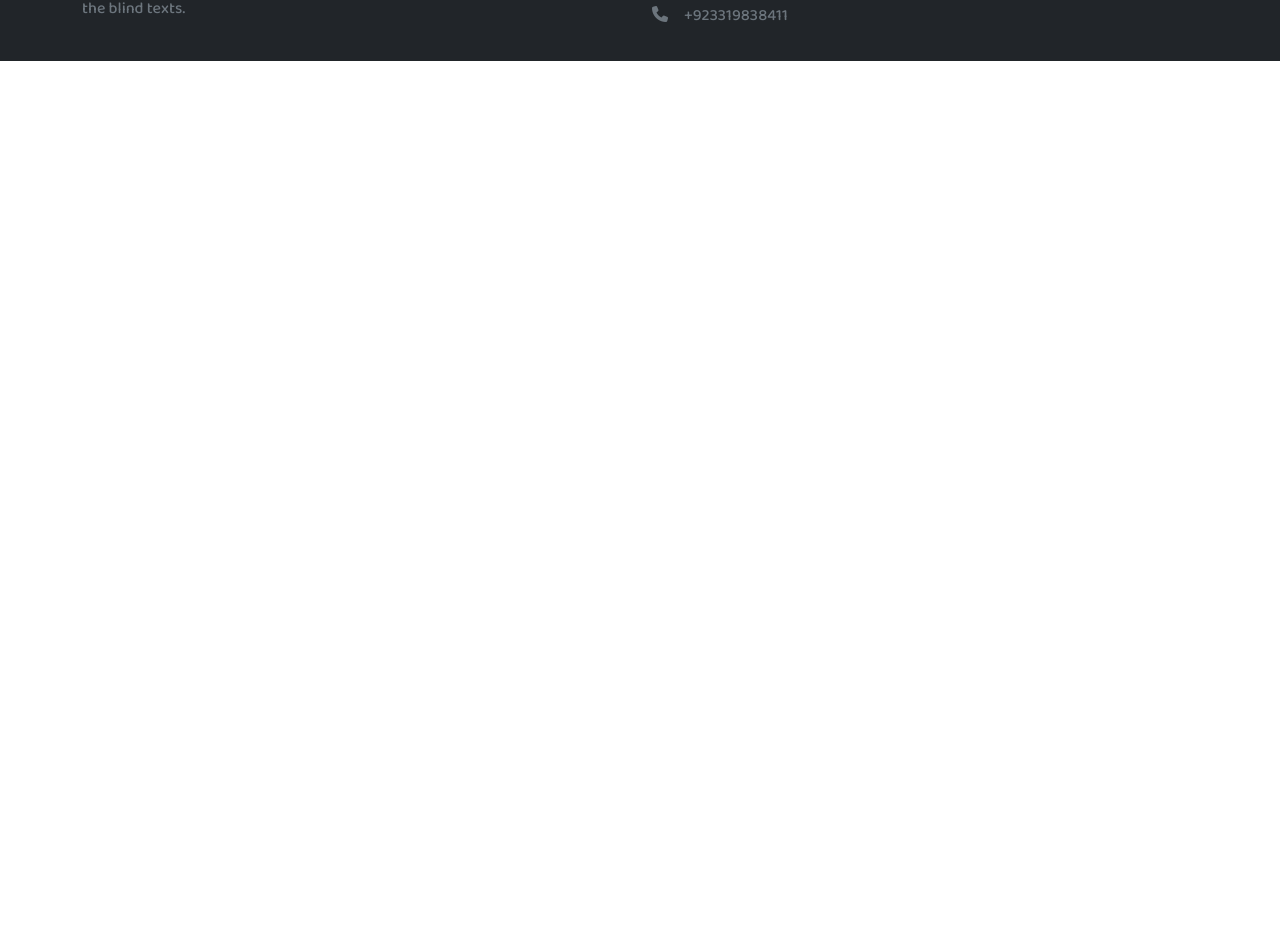
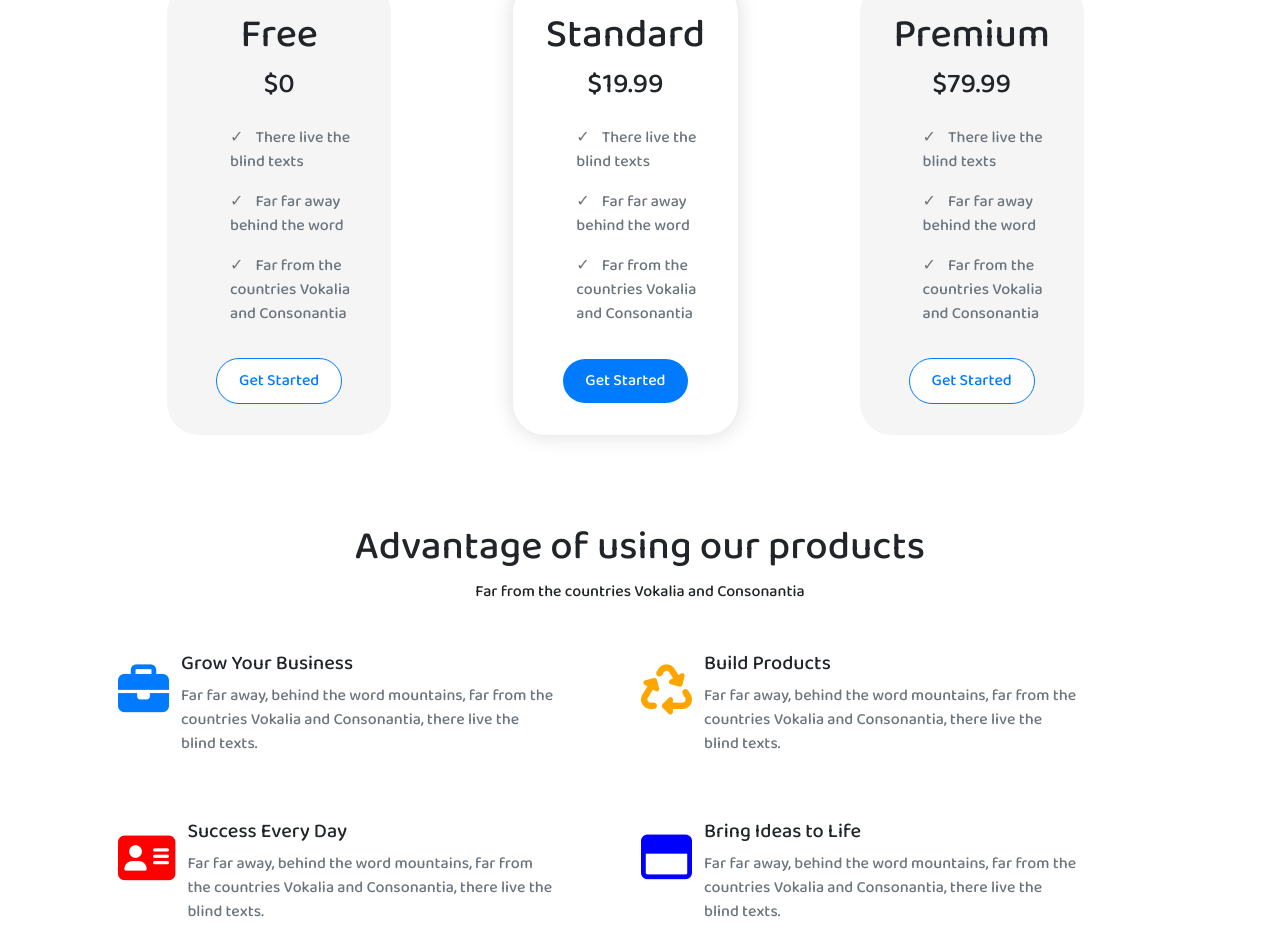
Before and after one commit to talhasaeed22/launchClone, a React (Create React App) app: page /Pricing in a window 1280 px wide. Shown: the part 320-1272 px from the top of the page. Before the commit the page ends 800 px from the top, so only its background shows below. Built offline with nearby package versions, Linux system fonts and the light colour scheme; a web font is replaced by a local one.

Commit message:
all modules

```diff
--- a/src/App.css
+++ b/src/App.css
@@ -63,3 +63,72 @@
   margin: 0px;
   }
 }
+
+
+
+/* //pricing CSS */
+
+.pricing-button{
+  display: block;
+  margin: auto;
+  border-radius: 32px;
+  border: 1px solid #007bff;
+  color: #007bff;
+  background-color: white;
+  padding: 10px 22px;
+}
+.pricing-button:hover{
+  background-color: #007bff;
+  color: white;
+}
+#pricing-button-mid:hover{
+  background-color: #6f9ccc;
+  color: white;
+}
+#pricing-button-mid{
+  border: none;
+  color: white;
+  background-color: #007bff;
+}
+.priceBox{
+  padding: 31px;
+  /* border: 1px solid #007bff; */
+  background-color: whitesmoke;
+  margin: 41px 61px;
+  width: 21%;
+  border-radius: 32px;
+}
+
+
+
+/* //Contact CSS */
+
+#footer2 {
+  text-align: center;
+
+  display: flex;
+}
+#footer2 .form {
+  display: flex;
+  flex-direction: column;
+  margin: 0px auto;
+  width: 50%;
+  /* padding: 4px 206px; */
+  text-align: center;
+}
+#footer2 .form input {
+  margin: 14px;
+  height: 24px;
+  background: transparent;
+  border-bottom-width: 1px;
+  border-top: none;
+  border-left: none;
+  border-right: none;
+  align-content: center;
+  color: white;
+  font-size: 1rem;
+
+}
+#footer2 .form input:focus {
+  outline: none;
+}
--- a/src/App.js
+++ b/src/App.js
@@ -8,6 +8,9 @@ import {
   Route,
   Routes
 } from "react-router-dom";
+import Pricing from './Components/Pricing';
+import About from './Components/About';
+import Contact from './Components/Contact';
 
 
 function App() {
@@ -20,6 +23,12 @@ function App() {
           </Route>
           <Route exact path="/Features" element={<Features/>}>
           </Route>
+          <Route exact path="/Pricing" element={<Pricing/>}>
+          </Route>
+          <Route exact path="/About" element={<About/>}>
+          </Route>
+          <Route exact path="/Contact" element={<Contact/>}>
+          </Route>
         </Routes>
           <Footer/>
       </Router>
--- /dev/null
+++ b/src/Components/About.js
@@ -0,0 +1,30 @@
+import React from 'react'
+import about from '../img/about.svg'
+
+const About = () => {
+  return (
+    <>
+        <div className="container my-5">
+            <div className="row">
+                <div className="col-md-8">
+                    <img src={about} className="img-thumbnail" alt="" />
+                </div>
+                <div className="col-md-4">
+                    <div style={{padding:'61px 8px'}} className="about d-flex flex-column">
+                        <h1 style={{ fontSize: '4rem' }}>About Us</h1>
+                        <p>Far far away, behind the word mountains, far from the countries Vokalia and Consonantia, there live the blind texts. Separated they live in Bookmarksgrove right at the coast</p>
+                        <p>Separated they live in Bookmarksgrove right at the coast of the Semantics, a large language ocean. A small river named Duden flows by their place and supplies it with the necessary regelialia.</p>
+                        <ol id='ul' >
+                            <li className='text-muted my-3'>There live the blind texts</li>
+                            <li className='text-muted my-3'>Far far away behind the word</li>
+                            <li className="text-muted my-3">Their place and supplies</li>
+                        </ol>
+                    </div>
+                </div>
+            </div>
+        </div>
+    </>
+  )
+}
+
+export default About
--- /dev/null
+++ b/src/Components/Contact.js
@@ -0,0 +1,30 @@
+import React from 'react'
+
+const Contact = () => {
+    return (
+        <>
+            <div style={{ textAlign: 'center' }} className="header my-4">
+                <h1 style={{ fontSize: '4rem' }}>Get In Touch</h1>
+                <p>Pricing for everyone. Choose your plan now!</p>
+            </div>
+
+            <div className="container">
+                <footer className="footer">
+                    <div id="footer2">
+                        <form className="form" id="form1">
+                            <h1>Contact Me</h1>
+                            <input type="text" id="Name" placeholder="Enter Name Here" />
+                            <input type="email" id="signUpEmail" placeholder="Enter Email Here" />
+                            <input type="number" id="phonenumber" placeholder="Enter Phone Number" />
+                            <textarea style={{padding:"24px"}} name="" id="" cols="30" rows="5"
+                                placeholder="Enter Your Message Here"></textarea>
+                            <button className="pricing-button my-4">SUBMIT!</button>
+                        </form>
+                    </div>
+                </footer>
+            </div>
+        </>
+    )
+}
+
+export default Contact
--- /dev/null
+++ b/src/Components/Pricing.js
@@ -0,0 +1,85 @@
+import React from 'react'
+
+const Pricing = () => {
+    return (
+        <>
+            <div style={{ textAlign: 'center' }} className="header my-4">
+                <h1 style={{ fontSize: '4rem' }}>Pricing</h1>
+                <p>Pricing for everyone. Choose your plan now!</p>
+            </div>
+            <div className="container px-5">
+                <div className="row my-5">
+                    <div className="col-md-3 col-sm-12 d-flex flex-column priceBox ">
+                        <h1 style={{ textAlign: 'center' }}>Free</h1>
+                        <h3 style={{ textAlign: 'center' }}>$0</h3>
+                        <ol id='ul' >
+                            <li className='text-muted my-3'>There live the blind texts</li>
+                            <li className='text-muted my-3'>Far far away behind the word</li>
+                            <li className="text-muted my-3">Far from the countries Vokalia and Consonantia</li>
+                        </ol>
+                        <button className="pricing-button">Get Started</button>
+                    </div>
+                    <div className="col-md-3 col-sm-12 d-flex flex-column  priceBox " style={{boxShadow: '0px 0px 21px #dbdbdb', backgroundColor:'white'}}>
+                        <h1 style={{ textAlign: 'center' }}>Standard</h1>
+                        <h3 style={{ textAlign: 'center' }}>$19.99</h3>
+                        <ol id='ul' >
+                            <li className='text-muted my-3'>There live the blind texts</li>
+                            <li className='text-muted my-3'>Far far away behind the word</li>
+                            <li className="text-muted my-3">Far from the countries Vokalia and Consonantia</li>
+                        </ol>
+                        <button className="pricing-button" id='pricing-button-mid'>Get Started</button>
+                    </div>
+                    <div className="col-md-3 col-sm-12 d-flex flex-column  priceBox">
+                        <h1 style={{ textAlign: 'center' }}>Premium</h1>
+                        <h3 style={{ textAlign: 'center' }}>$79.99</h3>
+                        <ol id='ul' >
+                            <li className='text-muted my-3'>There live the blind texts</li>
+                            <li className='text-muted my-3'>Far far away behind the word</li>
+                            <li className="text-muted my-3">Far from the countries Vokalia and Consonantia</li>
+                        </ol>
+                        <button className="pricing-button">Get Started</button>
+                    </div>
+                </div>
+            </div>
+
+            <div className="container">
+                <h1 style={{textAlign:'center'}}>Advantage of using our products</h1>
+                <p style={{textAlign:'center'}}>Far from the countries Vokalia and Consonantia</p>
+                <div className="row my-5">
+                    <div className="col-sm-12 col-md-5 d-flex mx-4">
+                        <i style={{ color: '#007bff' }} className="icons fa fa-briefcase" aria-hidden="true"></i>
+                        <div>
+                            <h5>Grow Your Business</h5>
+                            <p className='text-muted'>Far far away, behind the word mountains, far from the countries Vokalia and Consonantia, there live the blind texts.</p>
+                        </div>
+                    </div>
+                    <div className="col-sm-12 col-md-5 d-flex mx-4">
+                        <i style={{ color: 'orange' }} className="icons fa fa-recycle" aria-hidden="true"></i>
+                        <div>
+                            <h5>Build Products</h5>
+                            <p className='text-muted'>Far far away, behind the word mountains, far from the countries Vokalia and Consonantia, there live the blind texts.</p>
+                        </div>
+                    </div>
+                </div>
+                <div className="row my-5">
+                    <div className="col-sm-12 col-md-5 d-flex mx-4">
+                        <i style={{ color: 'red' }} className="icons fa fa-address-card" aria-hidden="true"></i>
+                        <div>
+                            <h5>Success Every Day</h5>
+                            <p className='text-muted'> Far far away, behind the word mountains, far from the countries Vokalia and Consonantia, there live the blind texts.</p>
+                        </div>
+                    </div>
+                    <div className="col-sm-12 col-md-5 d-flex mx-4">
+                        <i style={{ color: 'blue' }} className="icons fa fa-window-maximize" aria-hidden="true"></i>
+                        <div>
+                            <h5>Bring Ideas to Life</h5>
+                            <p className='text-muted'>Far far away, behind the word mountains, far from the countries Vokalia and Consonantia, there live the blind texts.</p>
+                        </div>
+                    </div>
+                </div>
+            </div>
+        </>
+    )
+}
+
+export default Pricing
```
Also changed, not shown: src/Components/Home.js (+5 -5 lines), src/img/about.svg (added).
